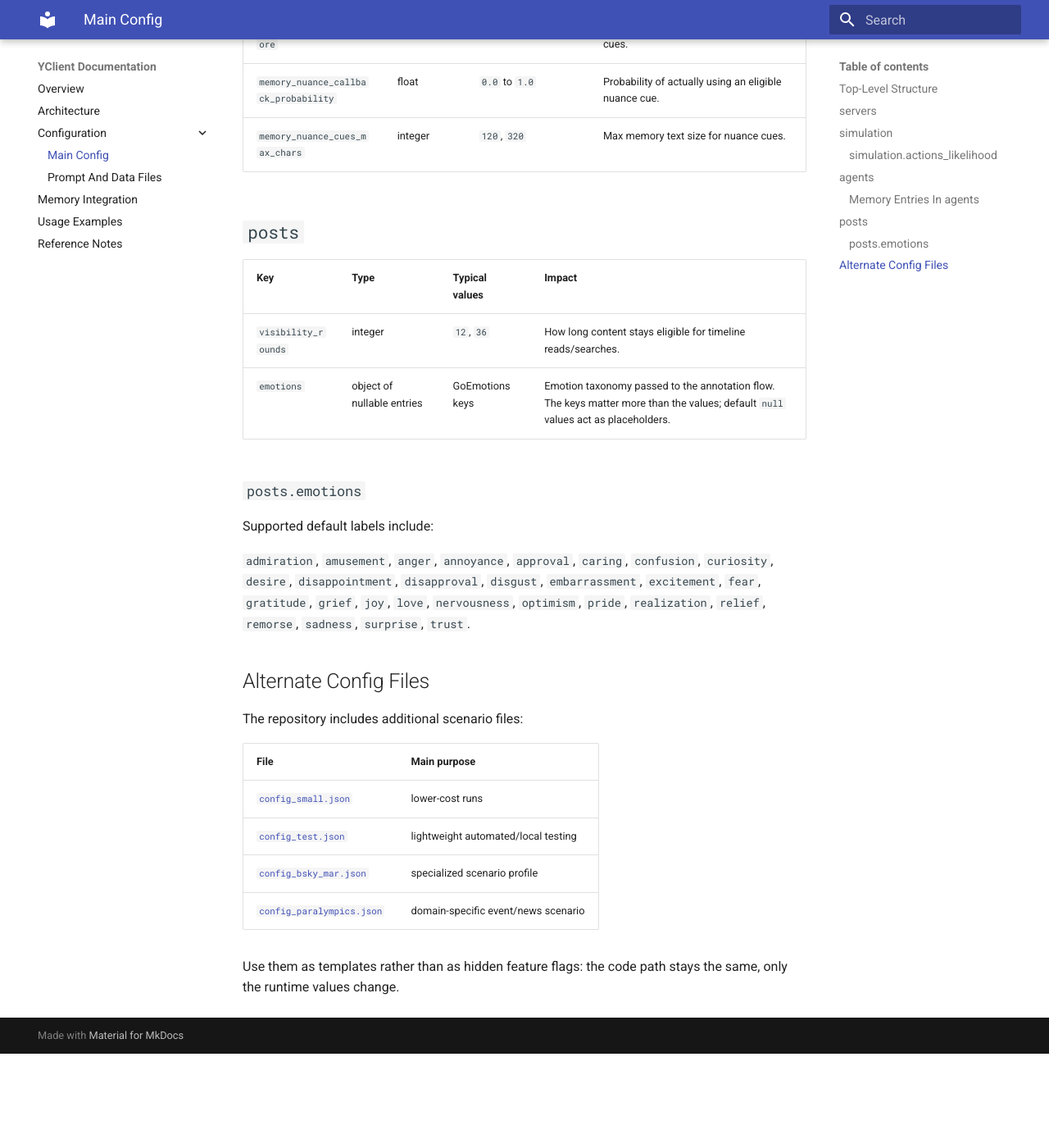
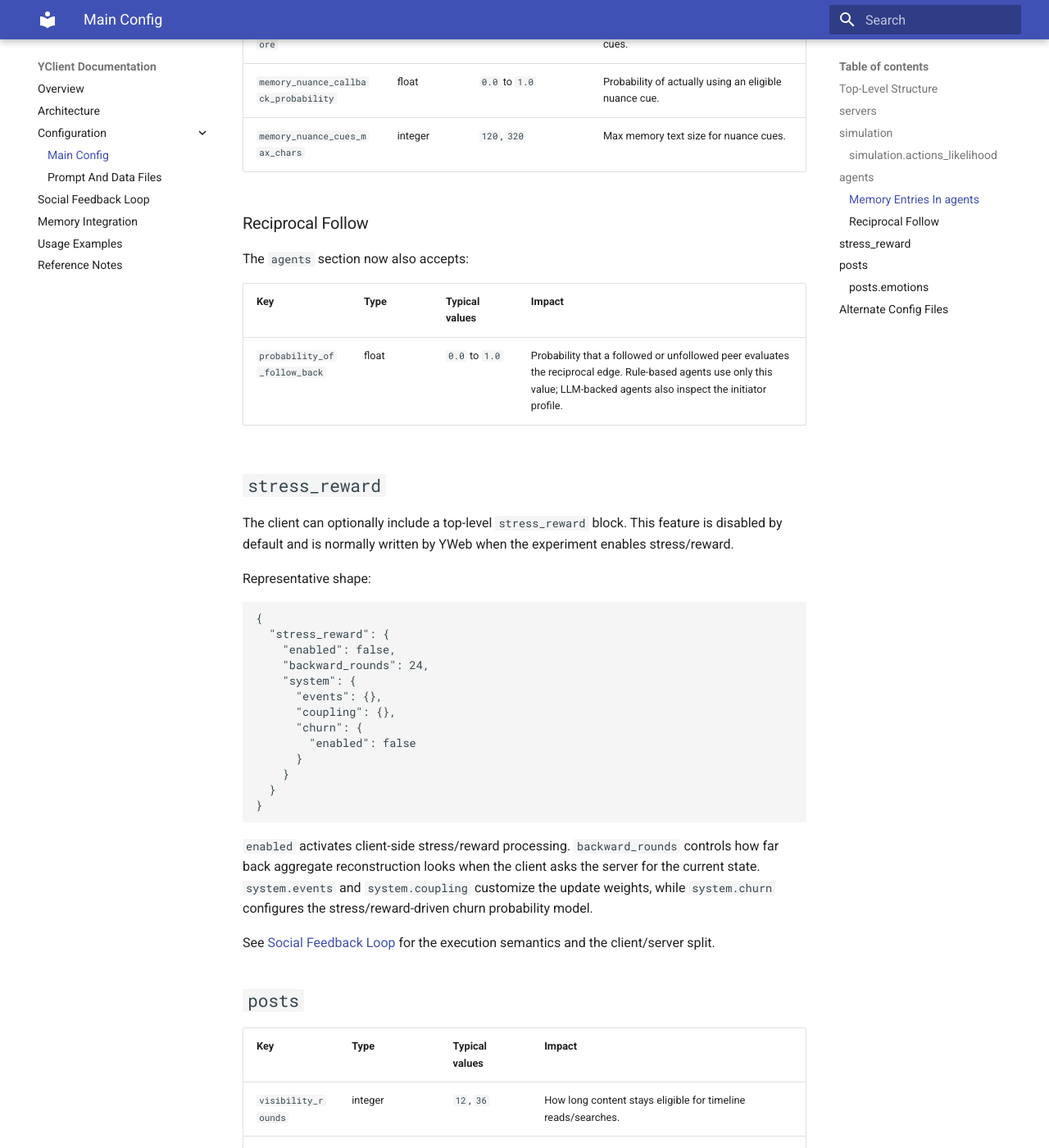
Before and after one commit to YSocialTwin/YClient, an MkDocs documentation site: the page built from docs/configuration.md, in a window 1280 px wide and 1400 px high, scrolled down 5180 px. Shown: the whole window at 82% size. Built offline with MkDocs 1.6.1 and Material for MkDocs 9.7.7, drawn with Linux system fonts in a browser that asks for light colours; before the commit the page ends 6465 px from its top, so only the background shows below that.

````diff
--- a/docs/configuration.md
+++ b/docs/configuration.md
@@ -107,6 +107,40 @@
 | `memory_nuance_callback_probability` | float | `0.0` to `1.0` | Probability of actually using an eligible nuance cue. |
 | `memory_nuance_cues_max_chars` | integer | `120`, `320` | Max memory text size for nuance cues. |
 
+### Reciprocal Follow
+
+The `agents` section now also accepts:
+
+| Key | Type | Typical values | Impact |
+| --- | --- | --- | --- |
+| `probability_of_follow_back` | float | `0.0` to `1.0` | Probability that a followed or unfollowed peer evaluates the reciprocal edge. Rule-based agents use only this value; LLM-backed agents also inspect the initiator profile. |
+
+## `stress_reward`
+
+The client can optionally include a top-level `stress_reward` block. This feature is disabled by default and is normally written by YWeb when the experiment enables stress/reward.
+
+Representative shape:
+
+```json
+{
+  "stress_reward": {
+    "enabled": false,
+    "backward_rounds": 24,
+    "system": {
+      "events": {},
+      "coupling": {},
+      "churn": {
+        "enabled": false
+      }
+    }
+  }
+}
+```
+
+`enabled` activates client-side stress/reward processing. `backward_rounds` controls how far back aggregate reconstruction looks when the client asks the server for the current state. `system.events` and `system.coupling` customize the update weights, while `system.churn` configures the stress/reward-driven churn probability model.
+
+See [Social Feedback Loop](/Users/rossetti/PycharmProjects/YClient/docs/social-feedback.md) for the execution semantics and the client/server split.
+
 ## `posts`
 
 | Key | Type | Typical values | Impact |
--- a/mkdocs.yml
+++ b/mkdocs.yml
@@ -8,6 +8,7 @@
   - Configuration:
       - Main Config: configuration.md
       - Prompt And Data Files: config_files.md
+  - Social Feedback Loop: social-feedback.md
   - Memory Integration: external_memory_integration.md
   - Usage Examples: examples.md
   - Reference Notes: reference.md
````
Also changed, not shown: docs/index.md (+3 -1 lines), docs/social-feedback.md (added, +71 -0 lines), 2 other files.
